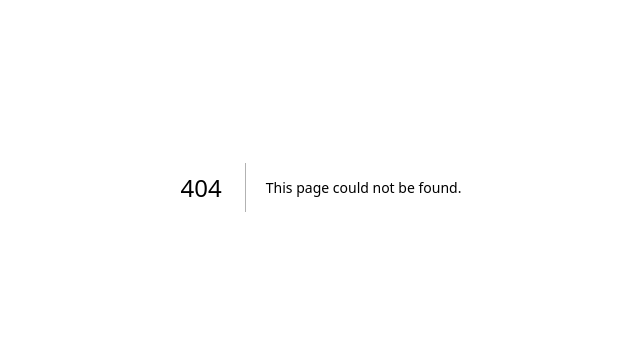
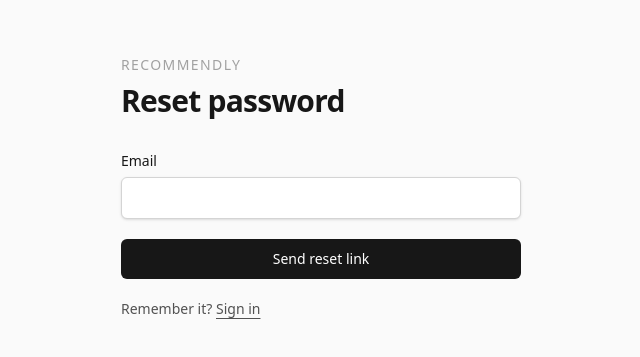
Before and after one commit to seeckerstein/recommendly, a Next.js app in the folder apps/web/: page /auth/forgot-password in a window 1280 px wide. Before the commit this address had no page. Shown: the part 213-570 px from the top of the page, without its empty margins (319-959 px from the left). Built offline with nearby package versions, Linux system fonts and the light colour scheme.

Commit message:
Checkpoint 5.3: email-only identity, search, password reset, account UX

```diff
--- /dev/null
+++ b/apps/web/src/app/auth/forgot-password/page.tsx
@@ -0,0 +1,78 @@
+"use client";
+
+import { useState } from "react";
+import Link from "next/link";
+import { createSupabaseBrowserClient } from "@/lib/supabase/client";
+
+export default function ForgotPasswordPage() {
+  const [email, setEmail] = useState("");
+  const [sent, setSent] = useState(false);
+  const [loading, setLoading] = useState(false);
+  const [error, setError] = useState<string | null>(null);
+
+  async function handleSubmit(e: React.FormEvent) {
+    e.preventDefault();
+    setError(null);
+    setLoading(true);
+    const supabase = createSupabaseBrowserClient();
+    const { error } = await supabase.auth.resetPasswordForEmail(email, {
+      redirectTo: window.location.origin + "/auth/reset-password",
+    });
+    if (error) {
+      setError(error.message);
+      setLoading(false);
+      return;
+    }
+    setSent(true);
+    setLoading(false);
+  }
+
+  if (sent) {
+    return (
+      <main className="mx-auto flex min-h-screen max-w-md items-center px-6">
+        <div className="w-full">
+          <p className="text-sm uppercase tracking-widest text-neutral-400">Recommendly</p>
+          <h1 className="mt-2 text-3xl font-semibold tracking-tight">Check your email</h1>
+          <p className="mt-4 text-sm text-emerald-700">
+            If an account exists for that email, we&apos;ve sent a password reset link.
+          </p>
+          <Link href="/auth/login" className="mt-6 inline-block text-sm font-medium underline">
+            Back to sign in
+          </Link>
+        </div>
+      </main>
+    );
+  }
+
+  return (
+    <main className="mx-auto flex min-h-screen max-w-md items-center px-6">
+      <div className="w-full">
+        <p className="text-sm uppercase tracking-widest text-neutral-400">Recommendly</p>
+        <h1 className="mt-2 text-3xl font-semibold tracking-tight">Reset password</h1>
+        {error && <p className="mt-4 text-sm text-red-600">{error}</p>}
+        <form onSubmit={handleSubmit} className="mt-8 space-y-5">
+          <div>
+            <label htmlFor="email" className="block text-sm font-medium">Email</label>
+            <input
+              id="email" type="email" required value={email} autoComplete="email"
+              onChange={(e) => setEmail(e.target.value)}
+              className="mt-1.5 w-full rounded-md border border-neutral-300 bg-white px-3 py-2 shadow-sm focus:border-neutral-500 focus:outline-none"
+            />
+          </div>
+          <button
+            type="submit" disabled={loading}
+            className="w-full rounded-md bg-neutral-900 px-4 py-2.5 text-sm font-medium text-white transition hover:bg-neutral-700 disabled:opacity-50"
+          >
+            {loading ? "Sending…" : "Send reset link"}
+          </button>
+          <p className="text-sm text-neutral-600">
+            Remember it?{" "}
+            <Link href="/auth/login" className="font-medium underline underline-offset-4 hover:text-neutral-900">
+              Sign in
+            </Link>
+          </p>
+        </form>
+      </div>
+    </main>
+  );
+}
--- /dev/null
+++ b/apps/web/src/app/auth/reset-password/page.tsx
@@ -0,0 +1,88 @@
+"use client";
+
+import { useState, useEffect } from "react";
+import Link from "next/link";
+import { createSupabaseBrowserClient } from "@/lib/supabase/client";
+
+export default function ResetPasswordPage() {
+  const [password, setPassword] = useState("");
+  const [confirm, setConfirm] = useState("");
+  const [loading, setLoading] = useState(false);
+  const [error, setError] = useState<string | null>(null);
+  const [success, setSuccess] = useState(false);
+
+  async function handleSubmit(e: React.FormEvent) {
+    e.preventDefault();
+    setError(null);
+    if (password !== confirm) {
+      setError("Passwords do not match.");
+      return;
+    }
+    setLoading(true);
+    const supabase = createSupabaseBrowserClient();
+    const { error } = await supabase.auth.updateUser({ password });
+    if (error) {
+      setError(error.message);
+      setLoading(false);
+      return;
+    }
+    setSuccess(true);
+    setLoading(false);
+  }
+
+  return (
+    <main className="mx-auto flex min-h-screen max-w-md items-center px-6">
+      <div className="w-full">
+        <p className="text-sm uppercase tracking-widest text-neutral-400">Recommendly</p>
+        {success ? (
+          <div className="mt-2">
+            <h1 className="text-3xl font-semibold tracking-tight">Password updated</h1>
+            <p className="mt-4 text-sm text-emerald-700">Your password has been updated successfully.</p>
+            <a href="/auth/login" className="mt-6 inline-block rounded-md bg-neutral-900 px-4 py-2.5 text-sm font-medium text-white hover:bg-neutral-700">
+              Go to sign in
+            </a>
+          </div>
+        ) : (
+          <div>
+            <h1 className="mt-2 text-3xl font-semibold tracking-tight">Set new password</h1>
+            <form onSubmit={function(e) { e.preventDefault(); setLoading(true); setError(null);
+              const supabase = createSupabaseBrowserClient();
+              supabase.auth.updateUser({ password }).then(function(_ref) {
+                var error = _ref.error;
+                if (error) { setError(error.message); setLoading(false); return; }
+                setSuccess(true); setLoading(false);
+              });
+            }} className="mt-8 space-y-5">
+              <div>
+                <label htmlFor="password" className="block text-sm font-medium">New password</label>
+                <input
+                  id="password" type="password" required value={password} autoComplete="new-password"
+                  onChange={(e) => setPassword(e.target.value)}
+                  className="mt-1.5 w-full rounded-md border border-neutral-300 bg-white px-3 py-2 shadow-sm focus:border-neutral-500 focus:outline-none"
+                />
+              </div>
+              <div>
+                <label htmlFor="confirm-password" className="block text-sm font-medium">Confirm new password</label>
+                <input
+                  id="confirm" type="password" required value={confirm} autoComplete="new-password"
+                  onChange={(e) => setConfirm(e.target.value)}
+                  className="mt-1.5 w-full rounded-md border border-neutral-300 bg-white px-3 py-2 shadow-sm focus:border-neutral-500 focus:outline-none"
+                />
+              </div>
+              {password !== confirm && password && confirm && (
+                <p className="text-sm text-red-600">Passwords do not match.</p>
+              )}
+              {error && <p className="text-sm text-red-600">{error}</p>}
+              <button
+                type="submit" disabled={loading || password !== confirm}
+                className="w-full rounded-md bg-neutral-900 px-4 py-2.5 text-sm font-medium text-white transition hover:bg-neutral-700 disabled:opacity-50"
+              >
+                {loading ? "Updating…" : "Set new password"}
+              </button>
+            </form>
+          </div>
+        )}
+      </div>
+    </main>
+  );
+}
--- a/apps/web/src/app/discover/[userId]/page.tsx
+++ b/apps/web/src/app/discover/[userId]/page.tsx
@@ -67,7 +67,7 @@ export default function UserProfilePage({ params }: { params: Promise<{ userId:
           <Avatar name={profile.display_name} size={56} />
           <div>
             <PageTitle eyebrow="Profile">{profile.display_name}</PageTitle>
-            <p className="text-sm text-neutral-500">@{profile.username}</p>
+            <p className="text-sm text-neutral-500">{profile.email}</p>
           </div>
         </div>
         {profile.bio && <p className="mt-4 max-w-lg text-sm text-neutral-600">{profile.bio}</p>}
--- a/apps/web/src/app/discover/page.tsx
+++ b/apps/web/src/app/discover/page.tsx
@@ -35,10 +35,11 @@ export default function DiscoverPage() {
   return (
     <AppShell>
       <Page>
-        <PageTitle eyebrow="Explore">Discover</PageTitle>
+        <PageTitle eyebrow="Explore">Find someone</PageTitle>
+        <p className="mt-2 text-sm text-neutral-600">Search by email address</p>
         <form onSubmit={handleSearch} className="mt-6 max-w-md">
           <div className="flex gap-2">
-            <Input value={query} onChange={(e) => setQuery(e.target.value)} placeholder="Search by name or username…" />
+            <Input value={query} onChange={(e) => setQuery(e.target.value)} placeholder="e.g. jane@example.com" type="email" />
             <Button type="submit" disabled={loading || !query.trim()}>Search</Button>
           </div>
         </form>
@@ -58,7 +59,7 @@ export default function DiscoverPage() {
                   <Avatar name={u.display_name} size={44} />
                   <div>
                     <p className="font-medium text-neutral-900">{u.display_name}</p>
-                    <p className="text-sm text-neutral-500">@{u.username}</p>
+                    <p className="text-sm text-neutral-500">{u.email}</p>
                   </div>
                 </Card>
               </Link>
@@ -67,7 +68,7 @@ export default function DiscoverPage() {
         )}
         {!results && !loading && !error && (
           <div className="mt-8">
-            <EmptyState icon="✦" title="Find people" description="Search for people by their name or username to discover recommendations." />
+            <EmptyState icon="✦" title="Find someone" description="Search for people by their email address to discover recommendations." />
           </div>
         )}
       </Page>
--- a/apps/web/src/app/profile/page.tsx
+++ b/apps/web/src/app/profile/page.tsx
@@ -7,6 +7,7 @@ import { Input } from "@/components/ui/Input";
 import { Textarea } from "@/components/ui/Textarea";
 import { Button } from "@/components/ui/Button";
 import { fetchMe, updateMe, type Profile } from "@/lib/api";
+import { createSupabaseBrowserClient } from "@/lib/supabase/client";
 
 export default function ProfilePage() {
   const [profile, setProfile] = useState<Profile | null>(null);
@@ -14,8 +15,13 @@ export default function ProfilePage() {
   const [saving, setSaving] = useState(false);
   const [error, setError] = useState<string | null>(null);
   const [notice, setNotice] = useState<string | null>(null);
+  const [email, setEmail] = useState<string | null>(null);
 
   useEffect(() => {
+    const supabase = createSupabaseBrowserClient();
+    supabase.auth.getUser().then(({ data }) => {
+      if (data.user?.email) setEmail(data.user.email);
+    });
     fetchMe()
       .then(setProfile)
       .catch((e) => setError(e.message))
@@ -28,7 +34,6 @@ export default function ProfilePage() {
     setSaving(true); setError(null); setNotice(null);
     try {
       const updated = await updateMe({
-        username: profile.username,
         display_name: profile.display_name,
         bio: profile.bio ?? "",
         avatar_url: profile.avatar_url,
@@ -55,15 +60,17 @@ export default function ProfilePage() {
             <Card>
               <form onSubmit={handleSave} className="space-y-5">
                 <div>
+                  <label htmlFor="email" className="block text-sm font-medium text-neutral-500">Email (account)</label>
+                  <input
+                    type="email" value={email ?? ""} disabled
+                    className="mt-1.5 w-full rounded-md border border-neutral-200 bg-neutral-50 px-3 py-2 text-sm text-neutral-500"
+                  />
+                  <p className="mt-1 text-xs text-neutral-400">Your email is your account identity and cannot be changed here.</p>
+                </div>
+                <div>
                   <label htmlFor="display_name" className="block text-sm font-medium">Display name</label>
                   <Input id="display_name" value={profile.display_name} required
                     onChange={(e) => setProfile({ ...profile, display_name: e.target.value })} />
-                </div>
-                <div>
-                  <label htmlFor="username" className="block text-sm font-medium">Username</label>
-                  <Input id="username" value={profile.username} required pattern="[a-z0-9_]{3,30}"
-                    onChange={(e) => setProfile({ ...profile, username: e.target.value })} />
-                  <p className="mt-1 text-xs text-neutral-500">Lowercase letters, numbers, underscore — 3–30 characters.</p>
                 </div>
                 <div>
                   <label htmlFor="bio" className="block text-sm font-medium">Bio</label>
--- a/apps/web/src/lib/api.ts
+++ b/apps/web/src/lib/api.ts
@@ -20,7 +20,8 @@ function apiUrl(path: string) {
 
 export interface Profile {
   id: string;
-  username: string;
+  email: string;
+  username?: string;
   display_name: string;
   bio: string | null;
   avatar_url: string | null;
@@ -131,7 +132,8 @@ export async function getCategoryMap(): Promise<Map<string, string>> {
 
 export interface PublicProfile {
   id: string;
-  username: string;
+  email: string;
+  username?: string;
   display_name: string;
   bio: string | null;
   avatar_url: string | null;
```
Also changed, not shown: 2 other files (tests, documents, lock files or other folders).
